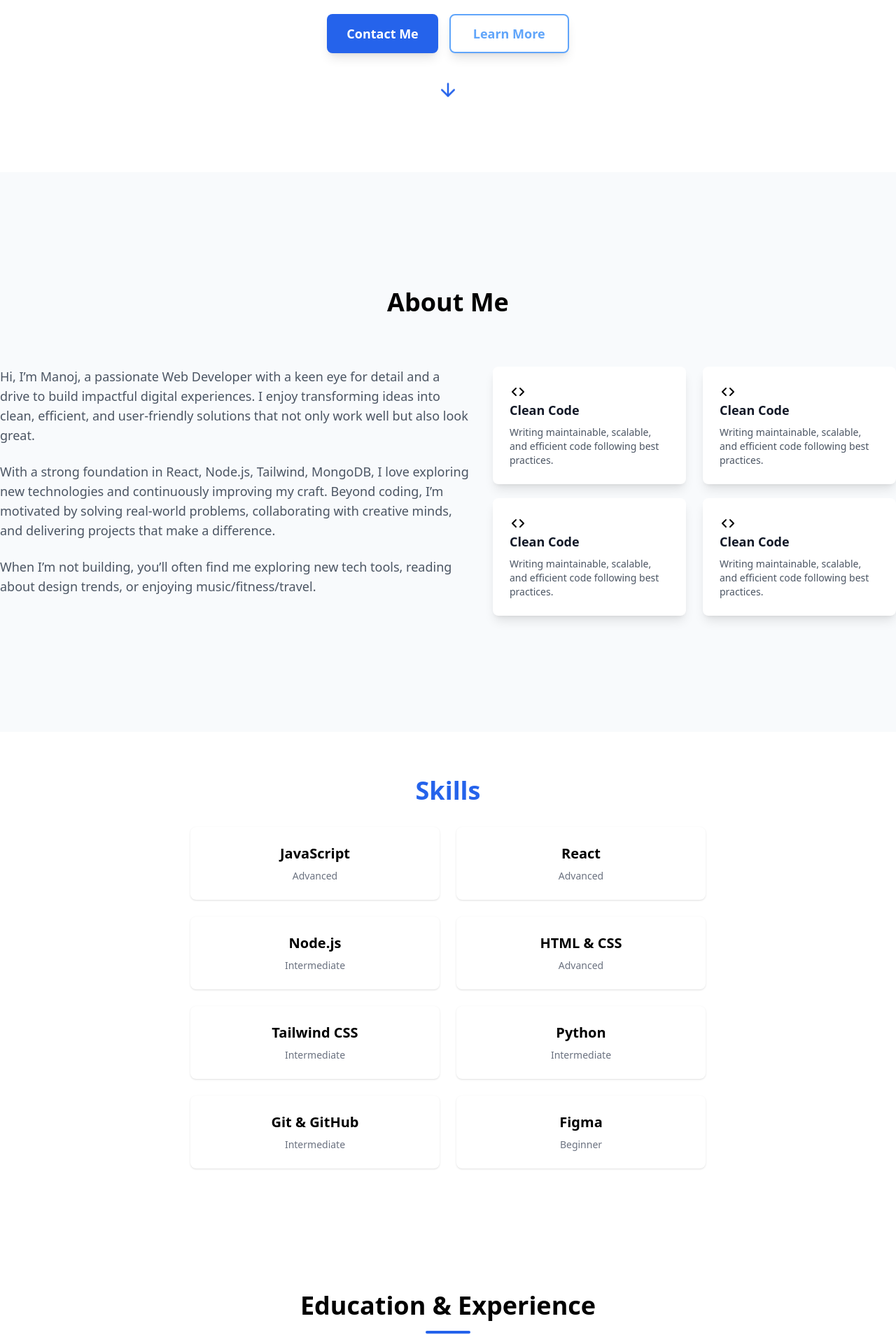
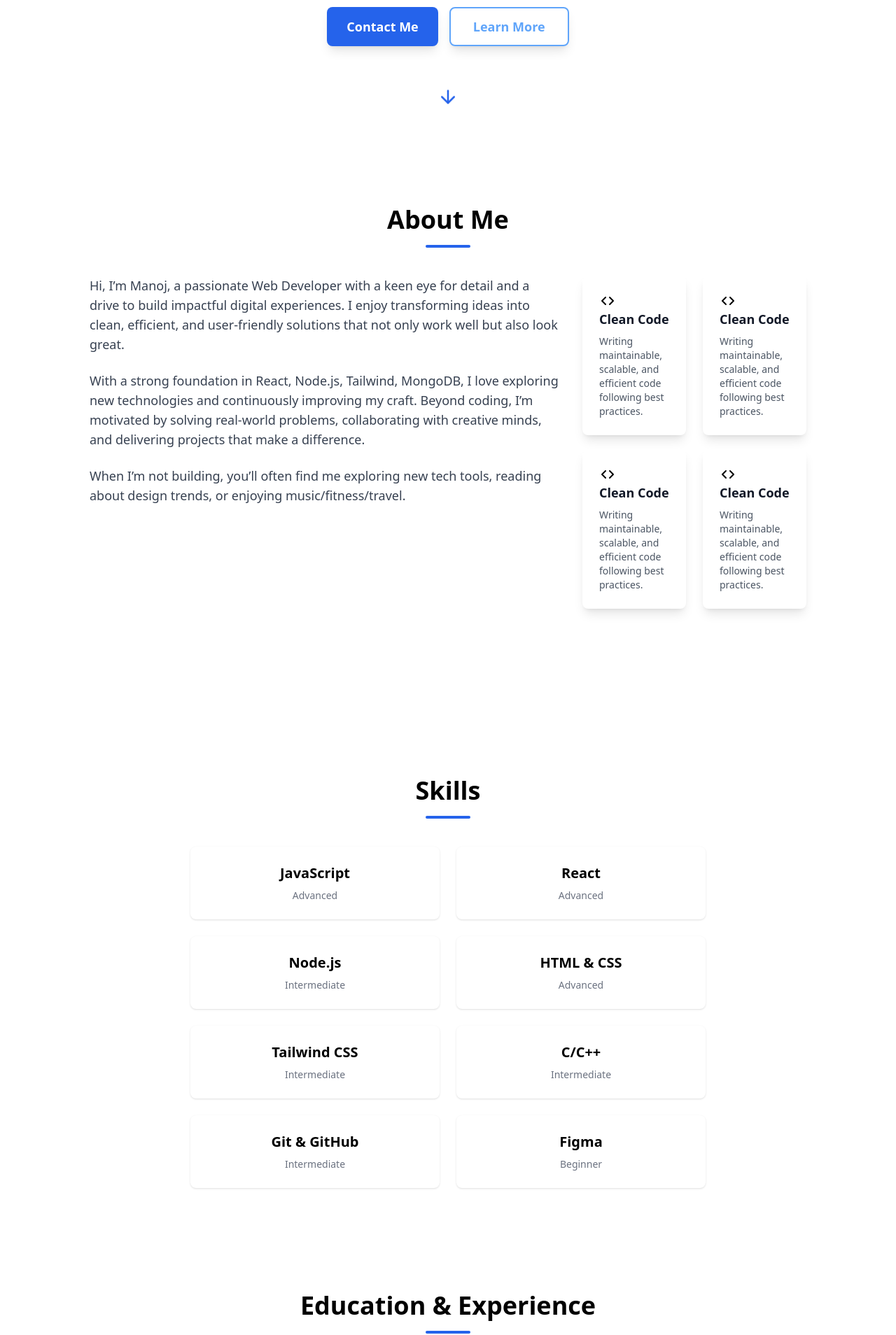
Before and after one commit to Manojhajam/Portfolio, a React (Vite) app in the folder my-project/: page /work in a window 1280 px wide. Shown: the part 554-2462 px from the top of the page at 70% size. Built offline with nearby package versions, Linux system fonts and the light colour scheme.

Commit message:
few changes for responsive

```diff
--- a/my-project/src/components/AboutUs/AboutUs.jsx
+++ b/my-project/src/components/AboutUs/AboutUs.jsx
@@ -3,12 +3,13 @@ import { ChevronsLeftRight } from "lucide-react";
 
 const AboutUs = () => {
   return (
-    <div className="text-4xl  gap-4 bg-slate-50">
-      <div className=" h-screen flex items-center justify-center flex-col gap-8">
-        <h1 className="text-4xl font-bold mb-10">About Me</h1>
+    <div className="">
+      <div className="w-[80%] mx-auto min-h-screen">
+        <h1 className="text-4xl font-bold mb-4 pt-12 text-center">About Me</h1>
+        <div className="w-16 h-1 bg-blue-600 mx-auto mb-10 rounded-full"></div>
 
         <div className="flex gap-8">
-          <div className="text-lg text-gray-600 flex flex-col gap-6 max-w-2xl mx-auto">
+          <div className="text-lg text-gray-700 flex flex-col gap-6 max-w-2xl mx-auto">
             <p>
               Hi, I’m Manoj, a passionate Web Developer with a keen eye for
               detail and a drive to build impactful digital experiences. I enjoy
@@ -16,11 +17,11 @@ const AboutUs = () => {
               solutions that not only work well but also look great.
             </p>
             <p>
-              With a strong foundation in React,
-              Node.js, Tailwind, MongoDB, I love exploring new technologies and
-              continuously improving my craft. Beyond coding, I’m motivated by
-              solving real-world problems, collaborating with creative minds,
-              and delivering projects that make a difference.
+              With a strong foundation in React, Node.js, Tailwind, MongoDB, I
+              love exploring new technologies and continuously improving my
+              craft. Beyond coding, I’m motivated by solving real-world
+              problems, collaborating with creative minds, and delivering
+              projects that make a difference.
             </p>
             <p>
               When I’m not building, you’ll often find me exploring new tech
--- a/my-project/src/components/Education/Education.jsx
+++ b/my-project/src/components/Education/Education.jsx
@@ -40,7 +40,8 @@ const Education = () => {
   ];
 
   return (
-    <section id="education" className="section bg-secondary/30 h-screen">
+    <section id="education" className="section bg-secondary/30 min-h-screen">
+      <div className="w-[80%] mx-auto">
         <div className="container max-w-4xl mx-auto">
           <h2 className="section-title text-4xl font-bold text-center mb-4">
             Education & Experience
@@ -123,6 +124,7 @@ const Education = () => {
             </div>
           </div>
         </div>
+      </div>
     </section>
   );
 };
--- a/my-project/src/components/Home/Home.jsx
+++ b/my-project/src/components/Home/Home.jsx
@@ -8,7 +8,7 @@ import { Link } from 'react-scroll'
 
 const Home = () => {
   return (
-    <div className="h-screen flex flex-col justify-center items-center text-4xl gap-5">
+    <div className="min-h-screen flex flex-col justify-center items-center text-4xl gap-5">
       <div className="photo">
         <img
           className="w-[250px] h-[250px] rounded-full border-4 border-blue-600"
@@ -18,7 +18,7 @@ const Home = () => {
       </div>
       <div className="flex flex-col justify-center items-center gap-3">
         <h1 className="text-5xl font-bold mt-5">
-          Hi, I'm <span className="text-blue-500">Manoj Hajam</span>
+          Hi, I'm <span className="text-blue-500 sm:items-center">Manoj Hajam</span>
         </h1>
         <h2 className="text-2xl md:text-3xl text-muted-foreground text-center">
           Software Developer
@@ -42,7 +42,7 @@ const Home = () => {
         to={"about"}
         smooth={true}
         duration={500}
-        className="animate-bounce mt-5 cursor-pointer"
+        className="animate-bounce mt-10 cursor-pointer"
       >
         <ArrowDown color="#2563eb" size={30} />
       </Link>
--- a/my-project/src/components/Skills/Skills.jsx
+++ b/my-project/src/components/Skills/Skills.jsx
@@ -6,17 +6,16 @@ const skillsData = [
   { name: "Node.js", level: "Intermediate" },
   { name: "HTML & CSS", level: "Advanced" },
   { name: "Tailwind CSS", level: "Intermediate" },
-  { name: "Python", level: "Intermediate" },
+  { name: "C/C++", level: "Intermediate" },
   { name: "Git & GitHub", level: "Intermediate" },
   { name: "Figma", level: "Beginner" },
 ];
 
 const Skills = () => {
   return (
-    <section className="max-w-3xl mx-auto py-16 px-4 h-screen">
-      <h2 className="text-4xl font-bold mb-8 text-center text-blue-600">
-        Skills
-      </h2>
+    <section className="max-w-3xl mx-auto py-16 px-4 min-h-screen">
+      <h2 className="text-4xl font-bold mb-4 text-center">Skills</h2>
+      <div className="w-16 h-1 bg-blue-600 mx-auto mb-10 rounded-full"></div>
       <div className="grid grid-cols-1 md:grid-cols-2 gap-6">
         {skillsData.map((skill, idx) => (
           <div
```
Lines whose indentation alone changed are shown as unchanged.
